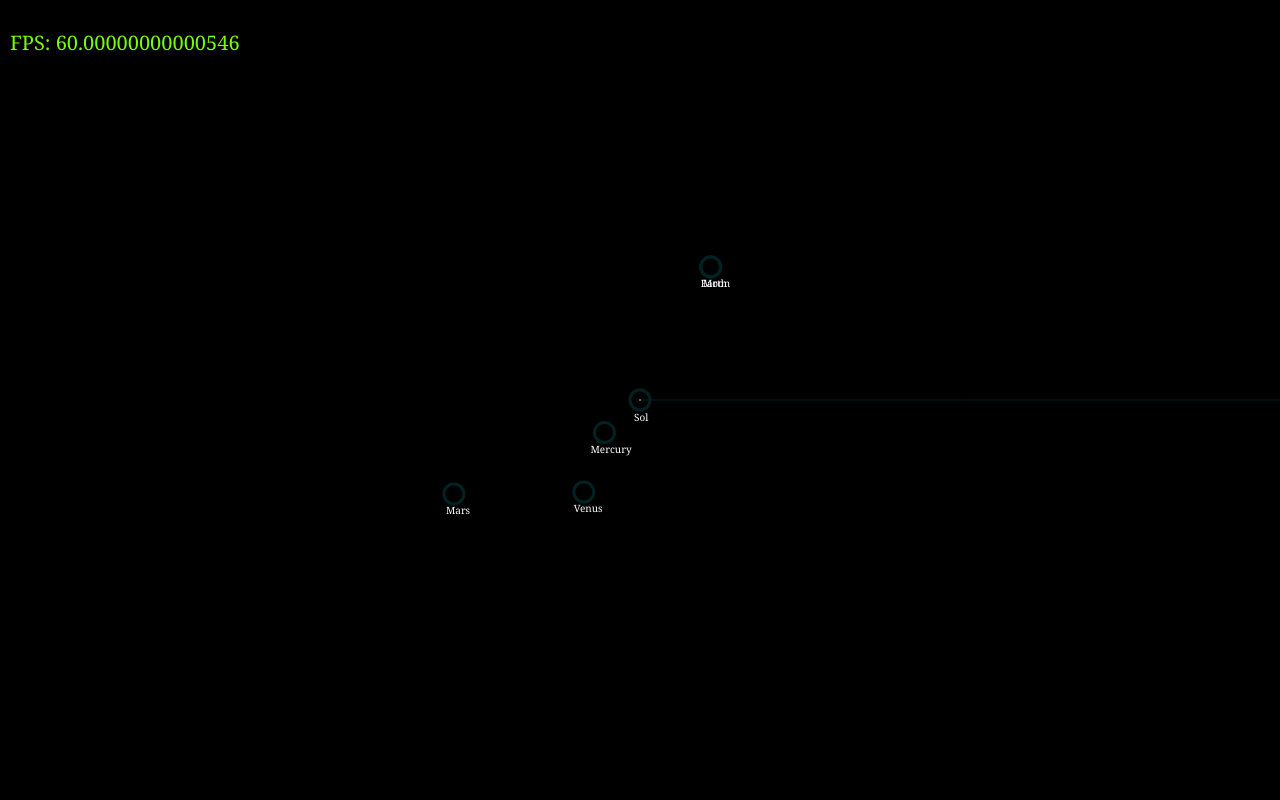
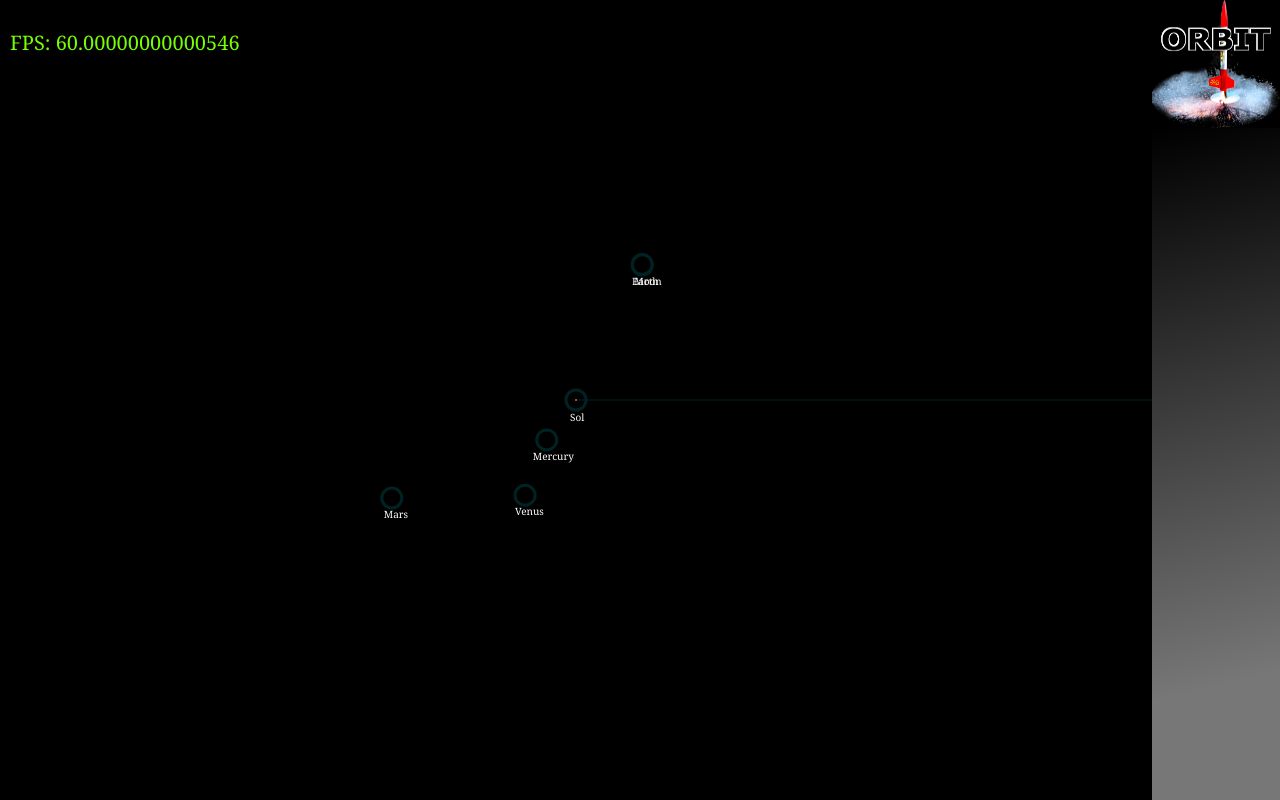
Before and after one commit to greg-kennedy/orbit-html5, a plain HTML site: page index.html in a window 1280 px wide. Drawn offline with Linux system fonts and the light colour scheme.

Commit message:
Add menu, asset manager
Also fix scroll wheel

```diff
--- a/index.html
+++ b/index.html
@@ -10,26 +10,57 @@
 "use strict";
 
 // global vars
+var canvas;
 var context;
-var canvas;
+var menu;
+var menu_context;
 
-// Window resize handler
+var state;
+
+// Initialization for screen and game
 function init()
 {
+	// Main drawing canvas
 	canvas = document.getElementById("canvas");
 	context = canvas.getContext("2d");
 
+	// Right-hand sidebar menu
+	menu = document.getElementById("menu");
+	menu_context = menu.getContext("2d");
+
+	// Menu has a fixed size.
+	//menu.width = 128;
+
+	// Set initial gamestate == load screen
+	state = 0;
+
+	// Asset manager (see assetManager.js)
+	ASSET_MANAGER = new AssetManager();
+
+	// Queue up all the resources we'll need.
+	ASSET_MANAGER.download(['img/logo.png'],function(){stateChange(1);});
+
+	// Fire resize handler
+	resize();
+
 	// Game initialization
 	game_init();
-
-	resize();
 }
 
+// Window resize handler
 function resize()
 {
-	// This function rescales the canvas.
-	canvas.width = window.innerWidth;
+	// This function rescales both canvases.
+	// Set 100& height for both canvases
 	canvas.height = window.innerHeight;
+	menu.height = window.innerHeight;
+
+	// Game canvas width
+	canvas.width = window.innerWidth - menu.width;
+
+	// redraw as necessary
+	draw(1);
+	menu_draw();
 }
 
 window.onload = init;
@@ -37,18 +68,27 @@ window.onresize = resize;
 
 </script>
 
+<script src="js/assetManager.js"></script>
+
 <script src="js/requestAnimationFrame.js"></script>
 
 <script src="js/physics.js"></script>
 <script src="js/system.js"></script>
 <script src="js/orbit.js"></script>
 
+<script src="js/menu.js"></script>
+
 </head>
 
 <body>
-	<canvas id="canvas" width="1px" height="1px">
-		Your browser does not support canvas. Please try again with a different browser.
-	</canvas>
+	<div id="wrap">
+		<canvas id="canvas">
+			Your browser does not support canvas. Please try again with a different browser.
+		</canvas>
+		<canvas id="menu" width="128px">
+			Your browser does not support canvas. Please try again with a different browser.
+		</canvas>
+	</div>
 </body>
 
 </html>
--- /dev/null
+++ b/js/assetManager.js
@@ -0,0 +1,55 @@
+var ASSET_MANAGER;
+
+// Asset manager constructor
+function AssetManager()
+{
+	this.successCount = 0;
+	this.downloadQueue = [];
+	this.cache = {};
+}
+
+// Initiate download of all queued items.
+AssetManager.prototype.download = function(queue, downloadCallback)
+{
+	// Pick up the queue of items to download.
+	this.downloadQueue = queue;
+
+	// Step through all items in queue
+	for (var i = 0; i < this.downloadQueue.length; i++)
+	{
+		// Get path (URL) to item
+		var path = queue[i];
+		var img = new Image();
+		var dq = this;
+
+		// When image download succeeds, check if it's time for callback.
+		img.addEventListener("load", function() {
+//			console.info("Success loading " + img.src + ".");
+			dq.successCount ++;
+			if (dq.isDone()) {
+				downloadCallback();
+			}
+		}, false);
+
+		// Failed to load?
+		img.addEventListener("error", function() {
+			that.errorCount += 1;
+			console.error("Failed to load image " + img.src + ".");
+		}, false);
+
+		// Force image load by setting path
+		img.src = path;
+
+		// "Cache" image variable under path name.
+		this.cache[path] = img;
+	}
+}
+
+AssetManager.prototype.isDone = function() {
+//	console.info("am I done? " + (this.downloadQueue.length == this.successCount).toString());
+	return (this.downloadQueue.length == this.successCount);
+}
+
+AssetManager.prototype.getAsset = function(path) {
+	return this.cache[path];
+}
--- /dev/null
+++ b/js/menu.js
@@ -0,0 +1,29 @@
+function menu_draw()
+{
+	if (state != 0)
+	{
+		menu_context.drawImage(ASSET_MANAGER.getAsset('img/logo.png'), 0, 0);
+
+		var grd = context.createLinearGradient(0, 128,menu.width,menu.height-128);
+		// light blue
+		grd.addColorStop(0, '#000');
+		// dark blue
+		grd.addColorStop(1, '#777');
+		menu_context.fillStyle = grd;
+		menu_context.fillRect(0, 128, menu.width, menu.height-128);
+	}
+};
+
+function menu_init()
+{
+	// Rest of menu may as well just be a gradient or something.
+	// add linear gradient
+
+	// Capture mouse / key events
+	menu.onmouseclick=function(event) {
+	  // take some action based on event.clientX / event.clientY and event.button
+	  alert('menu click');
+	};
+
+	menu_draw();
+}
--- a/js/orbit.js
+++ b/js/orbit.js
@@ -144,23 +144,33 @@ function draw(delta_t) {
 
 function tick(now)
 {
+	if (last_now != 0 && state != 0)
+	{
+		for (var i=0; i<frameskip; i++)
+		{
+			update(1000/60); //delta_t);
+		}
+		var delta_t = now - last_now;
+		draw(delta_t);
+	}
+
 	// Set callback for next animation frame
-	for (var i=0; i<frameskip; i++)
-	{
-		update(1000/60); //delta_t);
-	}
 	requestAnimFrame(tick);
-	var delta_t = now - last_now;
-	draw(delta_t);
 
 	// reset timer
 	last_now = now;
 }
 
+function stateChange(new_state)
+{
+	// redraw menu
+	state=new_state;
+	menu_init();
+}
+
 function game_zoom(scroll)
 {
 	var wheel = Math.pow(2,-scroll/8);
-	//console.info(wheel);
 	cam_scale *= wheel;
 	return false;
 }
@@ -209,20 +219,16 @@ function game_init()
 		}
 	};
 
+	// Zoom canvas with mouse wheel.  First item is for IE/Chrome, second for FF
 	canvas.addEventListener('mousewheel', function(event) {
-		game_zoom(event.wheelDelta);
+		game_zoom(event.wheelDelta/-40);
 	});
-
 	canvas.addEventListener('DOMMouseScroll', function(event) {
 		game_zoom(event.detail);
 	});
 
-/*	canvas.addEventListener('mousewheel',function(event){
-		var wheel = event.wheelDelta / 120;
-		console.info(wheel);
-		scale *= wheel;
-		return false;
-	});*/
+	// Init the menu too
+//	menu_init();
 
 	// Sets up game loop
 	tick(0);
--- a/style.css
+++ b/style.css
@@ -1,23 +1,52 @@
 /* CSS Stylesheet for Orbit */
 
-/* Remove margin and padding settings for all objects */
-*
+/* Remove margin, padding, and border settings for all objects */
+html, body, canvas, div
 {
   margin: 0;
   padding: 0;
+  border: 0;
 }
 
-/* Body: black background, no scrollbar */
+/* Specific items for html and body */
+html, body
+{
+    /* fill the height of the browser */
+    height: 100%;
+
+    /* no more scroll bar */
+    overflow: hidden;
+}
+
+/* Body additionally has all-black background */
 body
 {
   background: #000000;
-  overflow: hidden;
 }
 
-canvas
+/* Align elements to top of layer */
+canvas, div
 {
-  /* This bit of CSS does absolute centering of the canvas. */
-  top: 0; left: 0; bottom: 0; right: 0;
-  position: absolute;
-  margin: auto;
+  position:absolute;
+  top: 0;
 }
+
+/* The div wrap */
+#wrap
+{
+	/* Make the layer fill the screen. */
+    width: 100%;
+    height: 100%;
+    left: 0;
+}
+
+/* Canvas elements, by ID */
+#canvas
+{
+  left:0;
+}
+
+#menu
+{
+  right:0;
+}
```
Also changed, not shown: img/logo.png (added).
